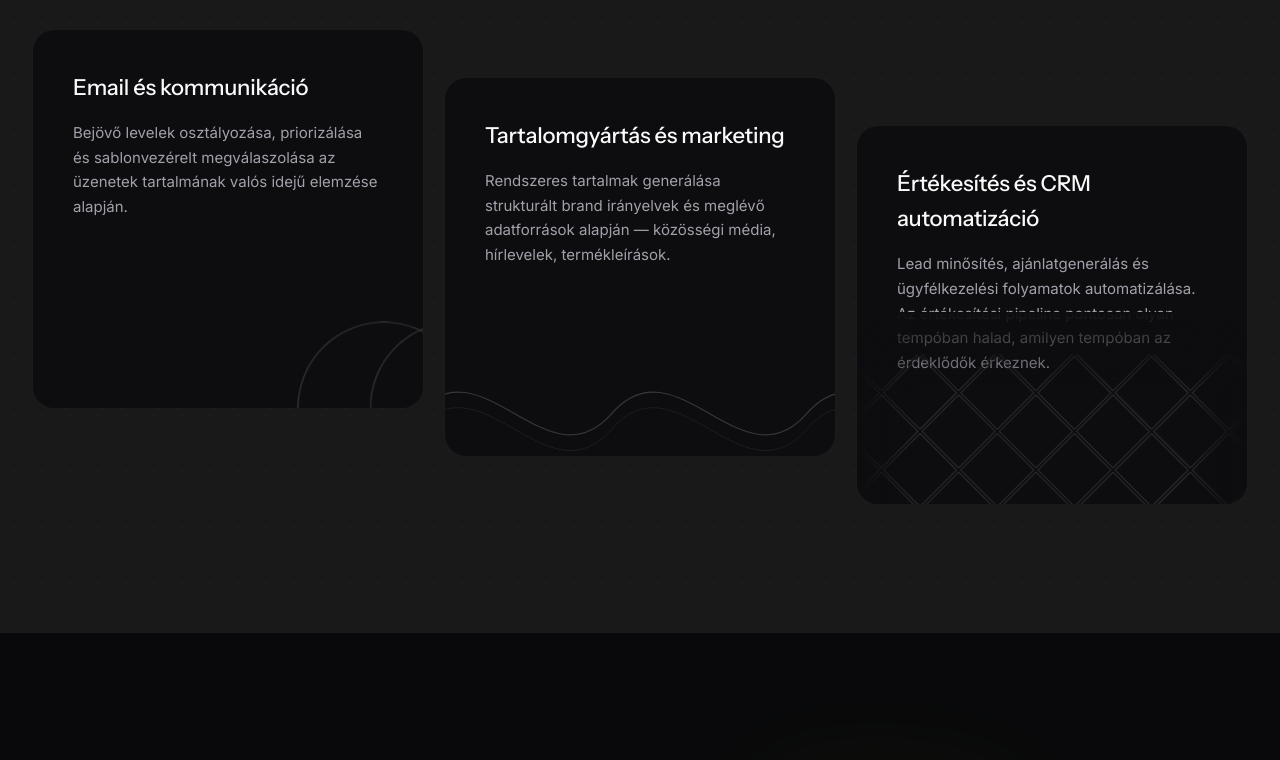
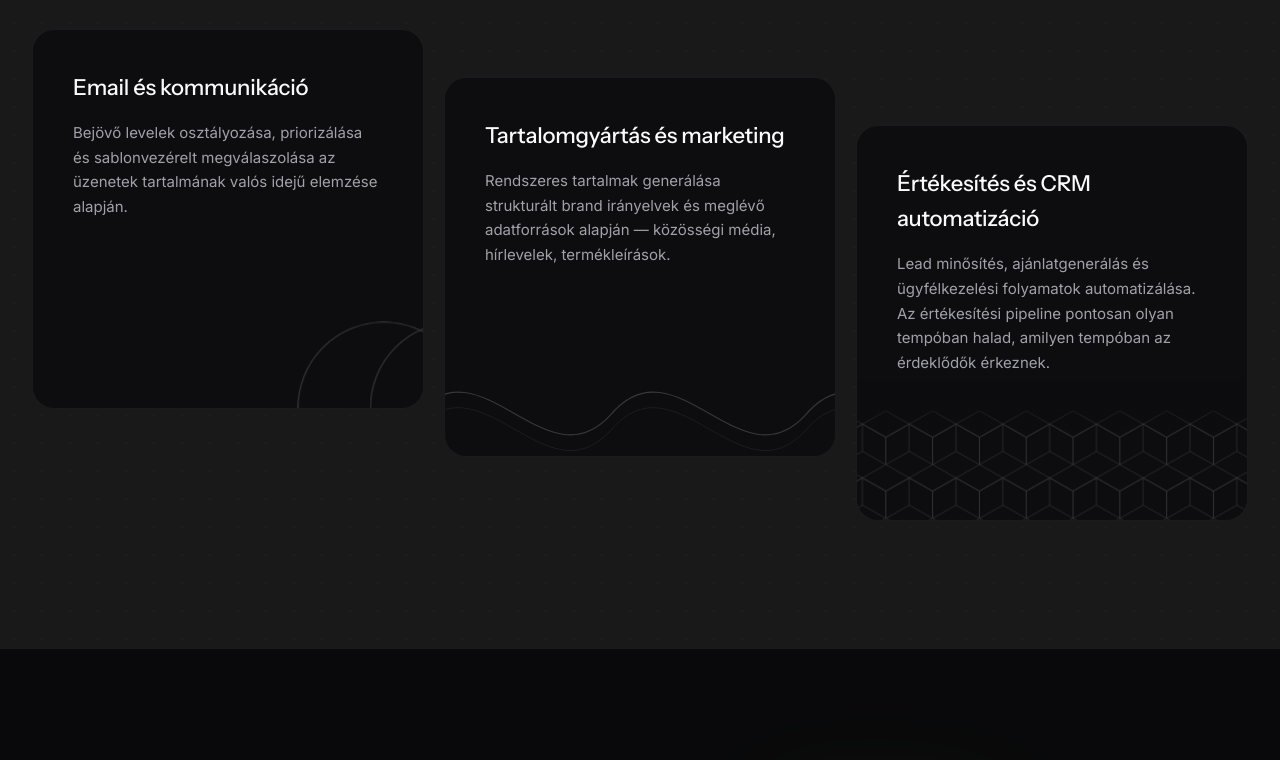
Before and after one commit to zynaidev/zynai-web, a Next.js app: page / in a window 1280 px wide. Shown: the part 4800-5560 px from the top of the page. Built offline with nearby package versions, Linux system fonts and the light colour scheme.

Commit message:
sec3_update

```diff
--- a/components/sections/Applications.tsx
+++ b/components/sections/Applications.tsx
@@ -179,7 +179,8 @@ export function Applications() {
 
           {/* Card 3 — Értékesítés és CRM automatizáció */}
           <div className="lg:mt-24">
-            <div className={cardBase}>
+            {/* pb-36 (144px) overrides cardBase pb-24/lg:pb-32 to clear the 140px decoration */}
+            <div className={cardBase} style={{ paddingBottom: "9rem" }}>
               <h3
                 className="font-display font-medium tracking-[-0.01em] text-text-primary"
                 style={{ fontSize: "22px" }}
@@ -192,53 +193,67 @@ export function Applications() {
                 halad, amilyen tempóban az érdeklődők érkeznek.
               </p>
 
-              {/* Card 3 decoration — diamond grid with edge fade + smooth scroll */}
-              <div className="pointer-events-none absolute bottom-0 left-0 right-0 h-48 overflow-hidden">
+              {/* Card 3 decoration — isometric cube grid */}
+              <div
+                className="pointer-events-none absolute bottom-0 left-0 right-0 overflow-hidden"
+                style={{ height: "140px" }}
+              >
+                {/* Top fade — grid emerges smoothly from card background */}
                 <div
                   className="absolute inset-0 z-10"
                   style={{
-                    background: `
-linear-gradient(to bottom, var(--bg-elevated) 0%, transparent 40%),
-linear-gradient(to right, var(--bg-elevated) 0%, transparent 15%, transparent 85%, var(--bg-elevated) 100%)
-`.trim(),
+                    background:
+                      "linear-gradient(to bottom, var(--bg-elevated) 0%, transparent 35%)",
                   }}
                 />
 
+                {/* Scrolling isometric grid */}
                 <div
                   style={{
                     width: "200%",
                     height: "100%",
-                    animation: "wave-continuous 16s linear infinite",
+                    animation: "wave-continuous 20s linear infinite",
                     position: "relative",
                     zIndex: 0,
                   }}
                 >
                   <svg
-                    viewBox="0 0 1000 192"
                     width="100%"
-                    height="100%"
+                    height="140"
+                    viewBox="0 0 1000 140"
                     fill="none"
+                    xmlns="http://www.w3.org/2000/svg"
                     preserveAspectRatio="xMinYMax meet"
-                    xmlns="http://www.w3.org/2000/svg"
                   >
                     <defs>
                       <pattern
-                        id="diamondGrid2"
+                        id="isoCubes"
                         x="0"
                         y="0"
-                        width="70"
-                        height="70"
+                        width="60"
+                        height="69"
                         patternUnits="userSpaceOnUse"
-                        patternTransform="rotate(45)"
                       >
-                        <rect
-                          x="2"
-                          y="2"
-                          width="66"
-                          height="66"
+                        {/* Top face */}
+                        <polygon
+                          points="30,0 60,17 30,34 0,17"
                           fill="none"
                           stroke="#393939"
-                          strokeWidth="1"
+                          strokeWidth="0.8"
+                        />
+                        {/* Left face */}
+                        <polygon
+                          points="0,17 30,34 30,69 0,52"
+                          fill="none"
+                          stroke="#393939"
+                          strokeWidth="0.8"
+                        />
+                        {/* Right face */}
+                        <polygon
+                          points="30,34 60,17 60,52 30,69"
+                          fill="none"
+                          stroke="#393939"
+                          strokeWidth="0.8"
                         />
                       </pattern>
                     </defs>
@@ -246,8 +261,8 @@ linear-gradient(to right, var(--bg-elevated) 0%, transparent 15%, transparent 85
                       x="0"
                       y="0"
                       width="2000"
-                      height="192"
-                      fill="url(#diamondGrid2)"
+                      height="140"
+                      fill="url(#isoCubes)"
                     />
                   </svg>
                 </div>
```
